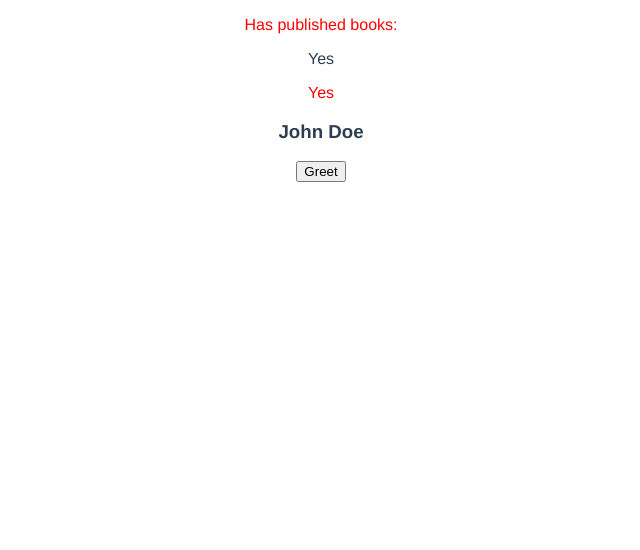
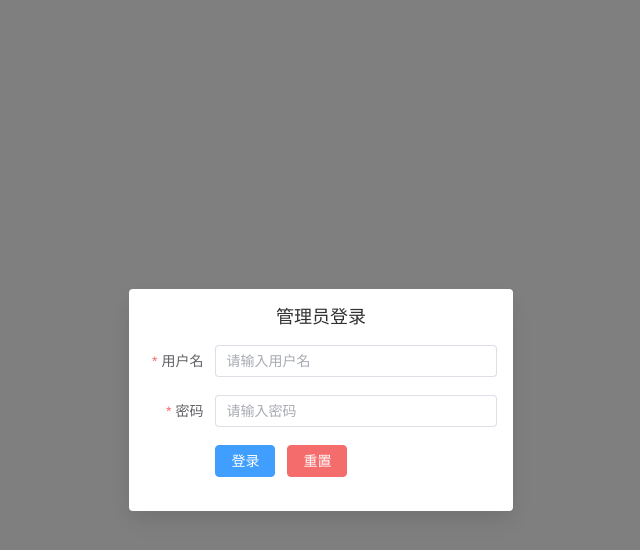
Before and after one commit to dulred/PMS-frontend, a Vue app: page /login in a window 1280 px wide. Shown: the top 550 px of the page, without its empty margins (319-959 px from the left). Built offline with nearby package versions, Linux system fonts and the light colour scheme.

Commit message:
login.vue

```diff
--- a/src/components/Test.vue
+++ b/src/components/Test.vue
@@ -1,17 +1,17 @@
 <template>
-    <div>
-        <h3>{{msg}}</h3>
-    </div>
-</template>
+    <button @click="showAlert">点击弹出对话框</button>
+  </template>
 
-<script lang="ts" setup >
+  <script setup lang="ts">
 
-import {ref} from "vue";
-const  msg = ref (666);
+  import { ElMessageBox } from 'element-plus'
 
-
-</script>
-
-<style>
-
-</style>
+  const showAlert = () => {
+    ElMessageBox.alert('这是一条提示信息', {
+      confirmButtonText: '好的',
+      callback: action => {
+        console.log(`用户点击了 ${action}`)
+      }
+    })
+  }
+  </script>
--- a/src/router/index.ts
+++ b/src/router/index.ts
@@ -6,12 +6,15 @@ const routes = [
 
     {
         path:'/',
-        // redirect:"/login",
-        component:Test
+        redirect:"/login",
     },
     {
         path: '/login',
         component: Login,
+    },
+    {
+        path: '/test',
+        component:Test
     },
 
 ]
@@ -20,7 +23,7 @@ const routes = [
 
 const router = createRouter(
     {
-        history: createWebHistory(import.meta.env.BASE_URL),
+    history: createWebHistory(import.meta.env.BASE_URL),
     routes
 }
 )
--- a/src/views/Login.vue
+++ b/src/views/Login.vue
@@ -1,73 +1,66 @@
+<template>
+  <el-dialog title="管理员登录" v-model="dialogVisible"  width="30%" align-center  :before-close="handleClose" :show-close="false">
+    <el-form ref="ruleFormRef" :model="ruleForm " :rules="rules" style="width:100%;"  label-width="20%">
+    <el-form-item label="用户名" prop="uname">
+      <el-input v-model="ruleForm.uname"  placeholder="请输入用户名"></el-input>
+    </el-form-item>
+    <el-form-item label="密码" prop="upwd">
+      <el-input v-model="ruleForm.upwd" placeholder="请输入密码"></el-input>
+    </el-form-item>
+    <el-form-item>
+      <el-button type="primary" @click="submitForm(ruleFormRef)" :loading="loadingbut">{{loadingbuttext}}</el-button>
+      <el-button type="danger" @click="resetForm(ruleFormRef)">重置</el-button>
+    </el-form-item>
+    </el-form>
+  </el-dialog>
+  </template>
   <script setup lang="ts">
 
-import {ref, reactive, computed } from 'vue'
+  import {ref}  from "vue";
+  import type { FormInstance, FormRules } from 'element-plus'
 
-const author = reactive({
-  name: 'John Doe',
-  books: [
-    'Vue 2 - Advanced Guide',
-    'Vue 3 - Basic Guide',
-    'Vue 4 - The Mystery'
-  ]
+  const ruleFormRef = ref<FormInstance>()
+  const ruleForm  = ref({
+    uname:"",
+    upwd:""
+  });
+
+  const rules  = ref<FormRules>({
+      uname: [{required: true, message: '请输入用户名', trigger: 'blur'}],
+      upwd: [{required: true, message: '请输入密码', trigger: 'blur'}]
   })
 
-// a computed ref
-const publishedBooksMessage = computed(() => {
-  return author.books.length > 0 ? 'Yes' : 'No'
-})
-
-function calculateBooksMessage() {
-  return author.books.length > 0 ? 'Yes' : 'No'
+  const handleClose = () => {
+     return dialogVisible.value =true
  }
 
 
-const firstName = ref('John')
-const lastName = ref('Doe')
+const dialogVisible = ref(true);
+const loadingbut = ref(false);
+const loadingbuttext = ref("登录");
 
-const fullName = computed({
-  // getter
-  get() {
-    return firstName.value + ' ' + lastName.value
-  },
-  // setter
-  set(newValue) {
-    // 注意：我们这里使用的是解构赋值语法
-    [firstName.value, lastName.value] = newValue.split(' ')
+
+const submitForm = async (formEl: FormInstance | undefined) => {
+  if (!formEl) return
+  await formEl.validate((valid, fields) => {
+    if (valid) {
+      loadingbut.value = true
+      loadingbuttext.value = '登录中...'
+      console.log('submit!')
+
+    } else {
+      console.log('error submit!', fields)
     }
-});
-
-const name = ref('Vue.js')
-
-function greet(event : Event) {
-  alert(`Hello ${name.value}!`)
-  const target = event.target as HTMLElement;
-  if (target.tagName) {
-    alert(target.tagName);
-  }
-}
-interface Person {
-  firstName: string;
-  lastName: string;
+  })
 }
 
-function greeter(person: Person) {
-  console.log("Hello, " + person.firstName + " " + person.lastName)
+const resetForm = (formEl: FormInstance | undefined) => {
+  if (!formEl) return
+  formEl.resetFields()
 }
-
-let user = { firstName: "Jane", lastName: "User" };
-
-greeter(user);
 
   </script>
 
-<template>
-  <p>Has published books:</p>
-  <span>{{ publishedBooksMessage }}</span>
-  <p>{{ calculateBooksMessage() }}</p>
-  <h3>{{ fullName }}</h3>
-  <button @click="(event)=>greet(event)">Greet</button>
-</template>
+  <style scoped>
 
-<style lang="scss" scoped>
-    p {color:$bg-color;}
   </style>
```
Lines whose indentation alone changed are shown as unchanged.
